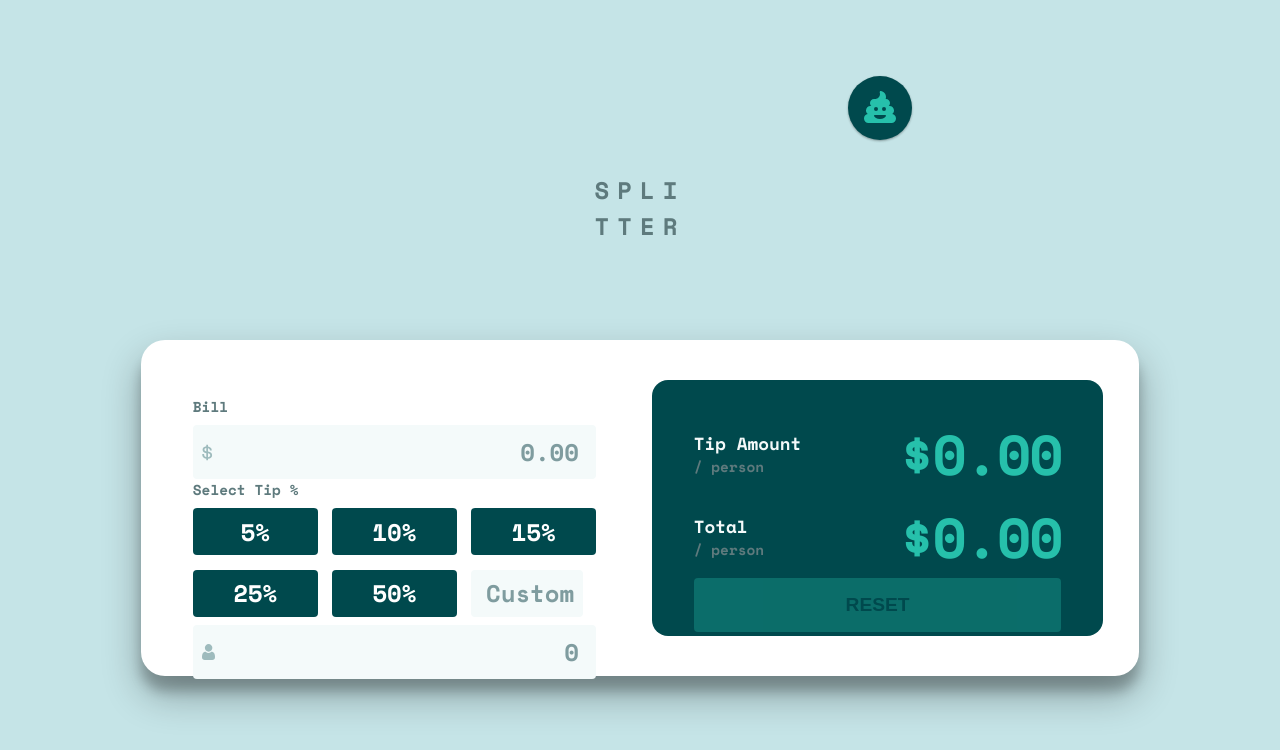
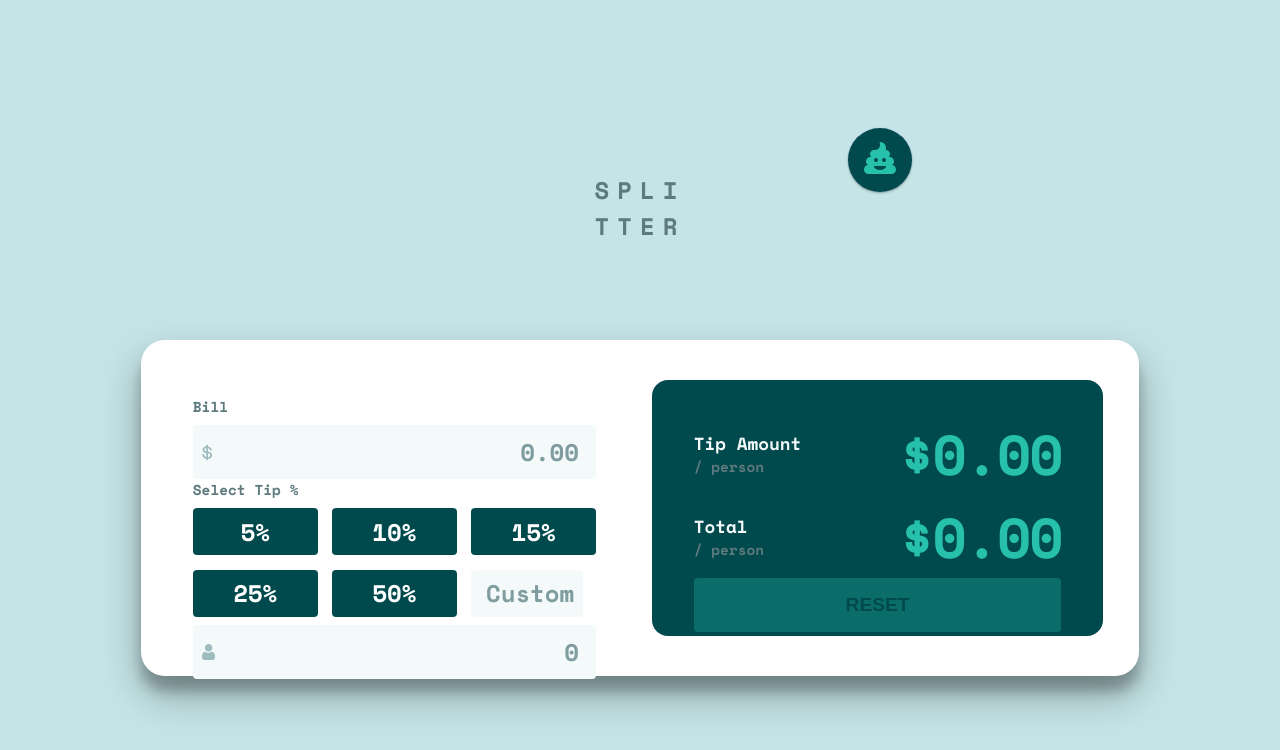
Before and after one commit to Brunno-DaSilva/tip-calculator, a React (Create React App) app: page / in a window 1280 px wide. Shown: the top 750 px of the page. Built offline with nearby package versions, Linux system fonts and the light colour scheme.

Commit message:
ADJUSTED: BTN color mode adjusted

```diff
--- a/src/App.css
+++ b/src/App.css
@@ -50,7 +50,7 @@
 }
 .app__change_mode {
   position: absolute;
-  top: 0;
+  top: 8%;
   left: 70%;
   width: 4rem;
   height: 4rem;
```
